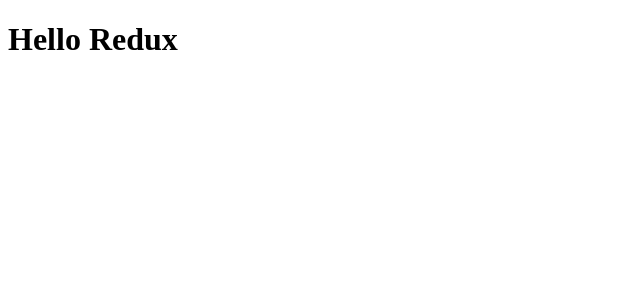
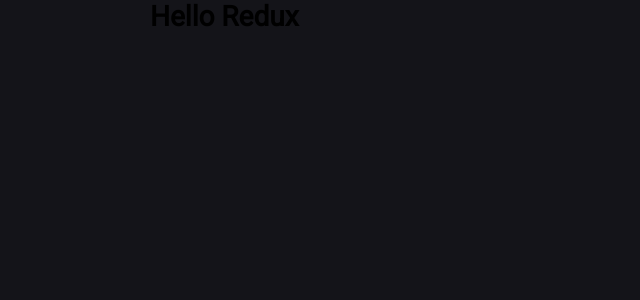
Before and after one commit to Baccan/rocketshoes-gostack, a React (Create React App) app: page / in a window 1280 px wide. Shown: the top 300 px of the page, without its empty margins (0-640 px from the left). Built offline with nearby package versions, Linux system fonts and the light colour scheme.

Commit message:
Estilos globais

```diff
--- a/package.json
+++ b/package.json
@@ -6,7 +6,8 @@
     "react": "^16.8.6",
     "react-dom": "^16.8.6",
     "react-router-dom": "^5.0.1",
-    "react-scripts": "3.0.1"
+    "react-scripts": "3.0.1",
+    "styled-components": "^4.3.2"
   },
   "scripts": {
     "start": "react-scripts start",
--- a/src/App.js
+++ b/src/App.js
@@ -1,6 +1,7 @@
 import React from 'react';
 import { BrowserRouter } from 'react-router-dom';
 
+import GlobalStyle from './styles/global';
 import Routes from './routes';
 
 function App() {
@@ -8,6 +9,7 @@ function App() {
     <BrowserRouter>
       {/* <Header /> */}
       <Routes />
+      <GlobalStyle />
     </BrowserRouter>
   );
 }
--- /dev/null
+++ b/src/styles/global.js
@@ -0,0 +1,33 @@
+import { createGlobalStyle } from 'styled-components';
+
+import background from '../assets/images/background.svg';
+
+export default createGlobalStyle`
+  @import url('https://fonts.googleapis.com/css?family=Roboto&display=swap');
+
+  * {
+    margin: 0;
+    padding: 0;
+    outline: 0;
+    box-sizing: border-box;
+  }
+
+  body{
+    background: #191920 url(${background}) no-repeat center top;
+    -webkit-font-smoothing: antialiased;
+  }
+
+  body, input, button {
+    font: 14px Roboto, sans-serif;
+  }
+
+  #root {
+    max-width: 1020px;
+    margin: 0 auto;
+    padding: 0 20px 50px;
+
+    button {
+      cursor: pointer;
+    }
+  }
+`;
```
Also changed, not shown: src/assets/images/background.svg (renamed from src/assets/1562597196893.svg), 1 other file (tests, documents, lock files or other folders).
